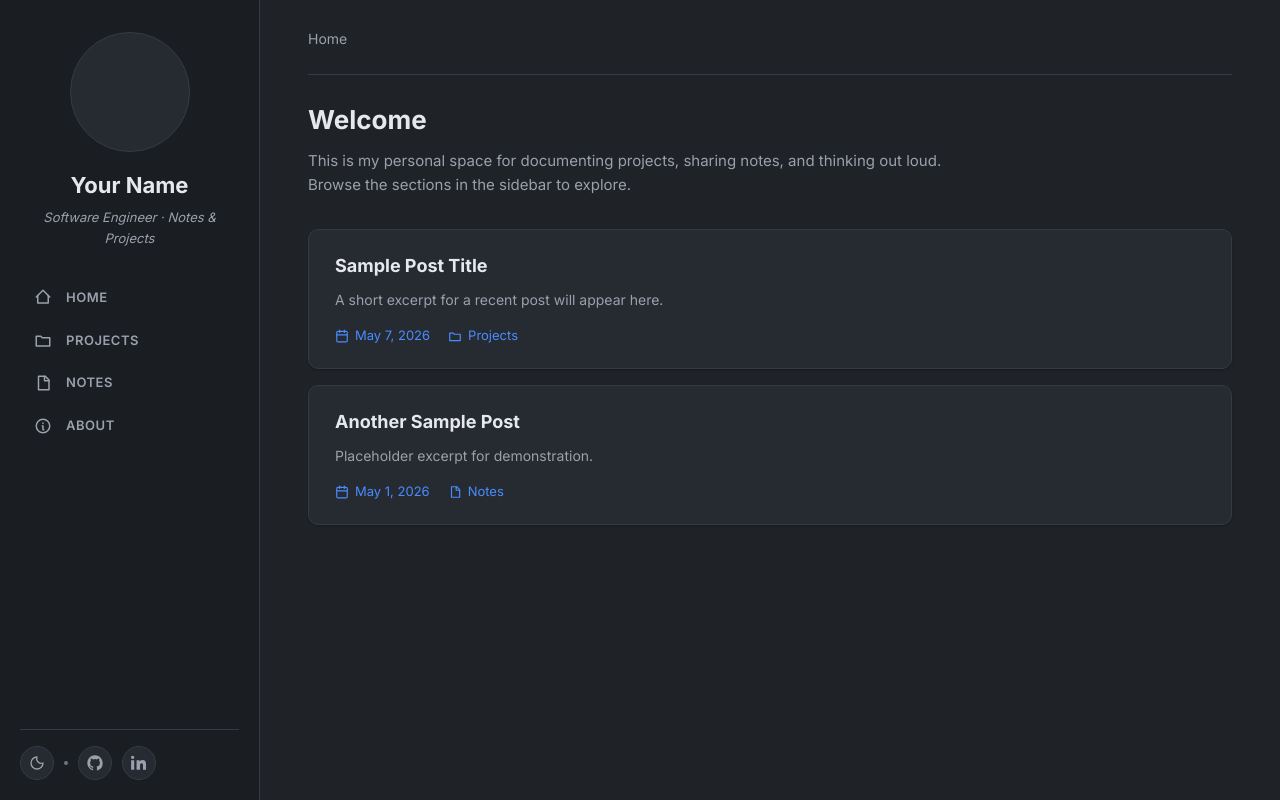
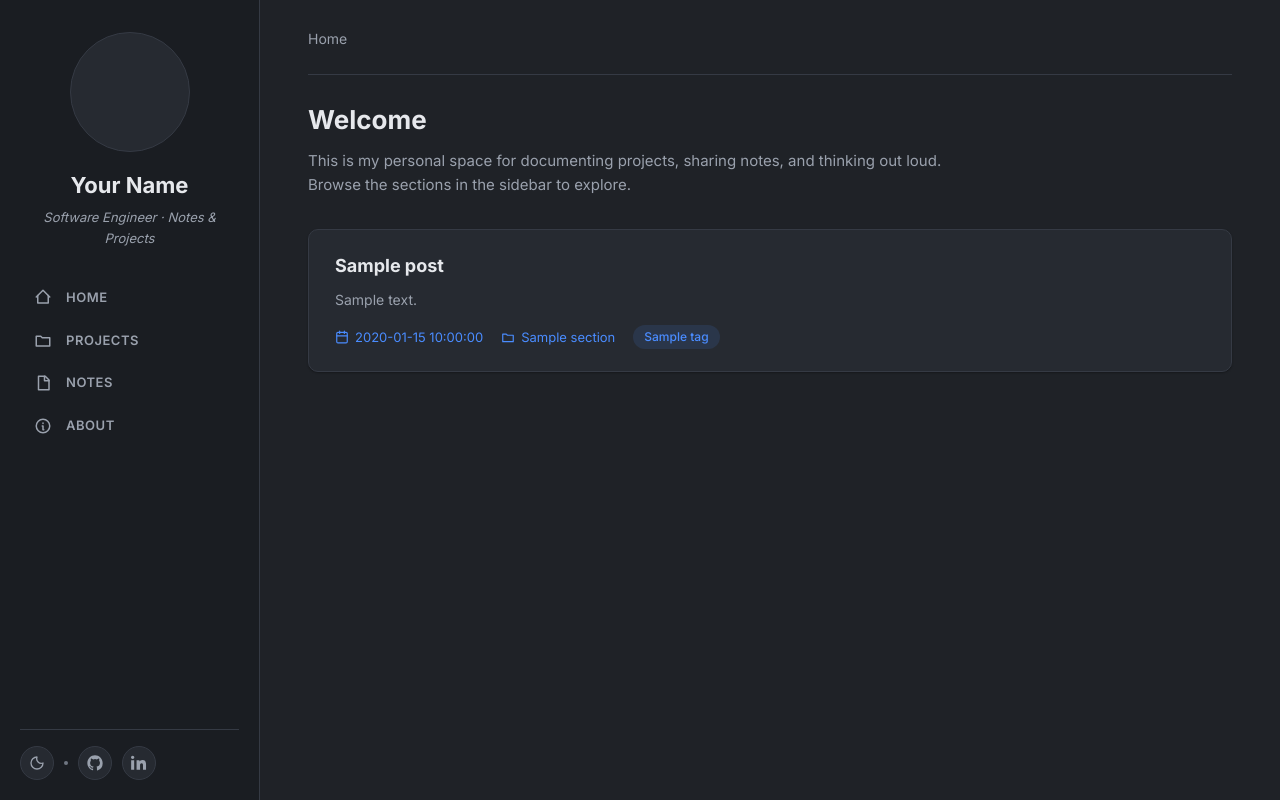
Before and after one commit to dustint121/Portfolio-Website, a Flask app: template templates/home.html in a window 1280 px wide. Run offline with Flask 3, Linux system fonts and the light colour scheme; the template is opened without the code that fills it: most values are stand-ins (such as "Sample title", 1, 10 or a date in 2020).

Commit message:
Functionality for displaying Post 'tabs' on the Home Page alongside ability to view the corresponding md file on a new page once the tab is clicked is implemented. 'Projects' and 'Notes' and 'About' tab on sidebaris not implemented yet.

```diff
--- a/app.py
+++ b/app.py
@@ -1,11 +1,58 @@
-from flask import Flask, render_template
+from flask import Flask, abort, jsonify, render_template
+
+import storage
+from rendering import render_markdown
 
 app = Flask(__name__)
 
 
 @app.route("/")
 def home():
-    return render_template("home.html", active_page="home")
+    # Pull both sections; show the most recent N items together as the
+    # home-page feed (mirrors the reference site's behavior).
+    projects = storage.list_posts("Projects")  # list of Post
+    notes = storage.list_posts("Notes")        # list of Post
+    feed = sorted(
+        projects + notes,
+        key=lambda p: (p.date is None, p.date),  # None dates sink to the bottom
+        reverse=True,
+    )[:10]  # list of Post (top 10)
+
+    return render_template(
+        "home.html",
+        active_page="home",
+        posts=feed,
+    )
+
+
+@app.route("/<section>/<slug>")
+def post_page(section, slug):
+    # section : str, slug : str
+    if section not in storage.SECTIONS:
+        abort(404)
+
+    post = storage.get_post_by_slug(section, slug)  # Post or None
+    if post is None:
+        abort(404)
+
+    body_html = render_markdown(post.body)  # str
+    return render_template(
+        "post.html",
+        active_page=section.lower(),
+        post=post,
+        body_html=body_html,
+    )
+
+
+@app.route("/healthz")
+def healthz():
+    # Output: JSON dict
+    return jsonify(storage.check_connection())
+
+
+@app.errorhandler(404)
+def not_found(_e):
+    return render_template("404.html"), 404
 
 
 if __name__ == "__main__":
--- /dev/null
+++ b/rendering.py
@@ -0,0 +1,39 @@
+"""
+Markdown rendering for post bodies.
+
+Wraps the python-markdown library with a fixed extension set so the same
+flavor of Markdown is used everywhere.
+"""
+
+import markdown
+
+
+# python-markdown extensions we want enabled site-wide. list of str.
+    # - extra:        tables, fenced code, footnotes, attr lists, etc.
+    # - sane_lists:   nicer ordered/unordered list handling
+    # - toc:          generate header anchors (used for in-page links)
+    # - codehilite:   wraps code blocks in <pre><code class="language-..."> for highlighters
+_EXTENSIONS = ["extra", "sane_lists", "toc", "codehilite"]
+
+_EXTENSION_CONFIGS = {
+    "codehilite": {
+        "use_pygments": False,
+        "css_class": "codehilite",
+    },
+}
+
+
+def render_markdown(text):
+    """Render a Markdown string to an HTML string.
+
+    Input:  text : str - Markdown body (front matter already stripped)
+    Output: str  - rendered HTML
+    """
+    if not text:
+        return ""
+    md = markdown.Markdown(
+        extensions=_EXTENSIONS,
+        extension_configs=_EXTENSION_CONFIGS,
+        output_format="html5",
+    )
+    return md.convert(text)
--- a/requirements.txt
+++ b/requirements.txt
@@ -2,3 +2,4 @@ Flask>=3.0.0
 boto3>=1.34.0
 python-dotenv>=1.0.0
 python-frontmatter>=1.1.0
+markdown>=3.6
--- a/static/css/style.css
+++ b/static/css/style.css
@@ -229,11 +229,6 @@ a { color: inherit; text-decoration: none; }
     transition: border-color 0.15s ease, transform 0.15s ease;
 }
 
-.card:hover {
-    border-color: var(--text-subtle);
-    transform: translateY(-1px);
-}
-
 .card-title {
     font-size: 18px;
     font-weight: 700;
@@ -263,6 +258,160 @@ a { color: inherit; text-decoration: none; }
 
 .meta-item svg { width: 14px; height: 14px; }
 
+/* ---------- Card link wrapper ---------- */
+.card-link { display: block; color: inherit; }
+.card-link:hover .card { border-color: var(--text-subtle); transform: translateY(-1px); }
+
+
+/* ---------- Tag pills ---------- */
+.meta-tags {
+    display: inline-flex;
+    flex-wrap: wrap;
+    gap: 6px;
+    align-items: center;
+}
+.tag-pill {
+    display: inline-block;
+    padding: 2px 10px;
+    border-radius: 999px;
+    background: var(--accent-soft);
+    color: var(--accent);
+    font-size: 12px;
+    font-weight: 500;
+    line-height: 1.5;
+    border: 1px solid transparent;
+}
+
+/* ---------- Breadcrumb separator ---------- */
+.crumb-sep {
+    margin: 0 6px;
+    color: var(--text-subtle);
+}
+.breadcrumb a:hover { color: var(--text); }
+
+
+/* ---------- Empty state ---------- */
+.empty-state {
+    padding: 48px 0;
+    color: var(--text-muted);
+    text-align: center;
+}
+.empty-state h2 {
+    font-size: 32px;
+    margin: 0 0 8px;
+    color: var(--text);
+}
+
+
+/* ---------- Post page ---------- */
+.post-header { margin-bottom: 28px; }
+.post-title {
+    font-size: 30px;
+    font-weight: 700;
+    margin: 0 0 10px;
+    color: var(--text);
+    line-height: 1.25;
+}
+.post-meta {
+    display: flex;
+    flex-wrap: wrap;
+    gap: 14px;
+    align-items: center;
+    color: var(--text-muted);
+    font-size: 13px;
+}
+
+
+/* ---------- Markdown body ---------- */
+.markdown {
+    color: var(--text);
+    font-size: 15px;
+    line-height: 1.7;
+    max-width: 760px;
+}
+.markdown h1, .markdown h2, .markdown h3, .markdown h4 {
+    color: var(--text);
+    margin: 1.6em 0 0.6em;
+    line-height: 1.3;
+}
+
+.markdown h1 { font-size: 24px; }
+.markdown h2 { font-size: 20px; }
+.markdown h3 { font-size: 17px; }
+.markdown h4 { font-size: 15px; }
+
+.markdown p { margin: 0 0 1em; }
+
+.markdown a {
+    color: var(--accent);
+    text-decoration: underline;
+    text-underline-offset: 3px;
+}
+
+.markdown ul, .markdown ol { padding-left: 22px; margin: 0 0 1em; }
+.markdown li { margin: 0.3em 0; }
+
+.markdown code {
+    background: var(--surface-hover);
+    padding: 1px 6px;
+    border-radius: 4px;
+    font-size: 0.92em;
+    font-family: ui-monospace, SFMono-Regular, Menlo, Consolas, monospace;
+}
+
+.markdown pre {
+    background: var(--surface);
+    border: 1px solid var(--border);
+    padding: 14px 16px;
+    border-radius: 8px;
+    overflow-x: auto;
+    margin: 0 0 1em;
+}
+
+.markdown pre code {
+    background: transparent;
+    padding: 0;
+    border-radius: 0;
+    font-size: 13px;
+}
+
+.markdown blockquote {
+    margin: 0 0 1em;
+    padding: 0.4em 1em;
+    border-left: 3px solid var(--accent);
+    color: var(--text-muted);
+    background: var(--accent-soft);
+    border-radius: 0 6px 6px 0;
+}
+
+.markdown table {
+    border-collapse: collapse;
+    margin: 0 0 1em;
+    width: 100%;
+}
+
+.markdown th, .markdown td {
+    border: 1px solid var(--border);
+    padding: 8px 12px;
+    text-align: left;
+}
+
+.markdown th { background: var(--surface-hover); font-weight: 600; }
+
+.markdown img {
+    max-width: 100%;
+    height: auto;
+    border-radius: 8px;
+}
+
+.markdown hr {
+    border: 0;
+    border-top: 1px solid var(--border);
+    margin: 2em 0;
+}
+
+
+
 /* ---------- Responsive ---------- */
 @media (max-width: 860px) {
     .layout { grid-template-columns: 1fr; }
--- a/storage.py
+++ b/storage.py
@@ -22,6 +22,7 @@ Each Markdown file is expected to start with YAML front matter:
 """
 
 import os
+import time
 from datetime import date, datetime
 from functools import lru_cache
 
@@ -43,6 +44,13 @@ BUCKET_NAME = os.getenv("MEGA_BUCKET_NAME")
 
 # Folder prefixes inside the bucket. Tuple of strings, capitalized to match S3 keys.
 SECTIONS = ("Projects", "Notes")
+
+# How long (seconds) to cache parsed posts in memory. int.
+CACHE_TTL_SECONDS = 300
+
+# Module-level cache.
+# _cache : dict mapping str (section name) -> tuple(float timestamp, list of Post)
+_cache = {}
 
 
 # ----- Data model -----------------------------------------------------------
@@ -234,15 +242,44 @@ def get_post(key):
     return _parse(key, obj["Body"].read())
 
 
-def list_posts(section):
+def list_posts(section, use_cache=True):
     """Fetch and parse every Markdown file in a section, newest first.
 
-    Input:  section : str - "Projects" or "Notes"
+    Inputs:
+        section   : str  - "Projects" or "Notes"
+        use_cache : bool - read/write the in-memory TTL cache when True
     Output: list of Post
     """
+    now = time.time()  # float
+    if use_cache:
+        cached = _cache.get(section)  # tuple or None
+        if cached and (now - cached[0]) < CACHE_TTL_SECONDS:
+            return cached[1]
+
     posts = [get_post(k) for k in list_keys(section)]  # list of Post
     posts.sort(key=lambda p: (p.date or date.min), reverse=True)
+    if use_cache:
+        _cache[section] = (now, posts)
     return posts
+
+
+def get_post_by_slug(section, slug, use_cache=True):
+    """Look up a single post by section + slug.
+    Inputs:
+        section   : str
+        slug      : str  - filename without .md extension
+        use_cache : bool
+    Output: Post or None
+    """
+    for p in list_posts(section, use_cache=use_cache):
+        if p.slug == slug:
+            return p
+    return None
+
+
+def clear_cache():
+    """Drop the in-memory cache so the next read goes back to S3."""
+    _cache.clear()
 
 
 def list_all_posts():
--- a/templates/home.html
+++ b/templates/home.html
@@ -12,39 +12,41 @@
     </p>
 </section>
 
+{% if posts %}
 <section class="card-list" aria-label="Recent posts">
+    {% for post in posts %}
+    <a class="card-link" href="{{ url_for('post_page', section=post.section, slug=post.slug) }}">
         <article class="card">
-        <h3 class="card-title">Sample Post Title</h3>
-        <p class="card-excerpt">
-            A short excerpt for a recent post will appear here.
-        </p>
+            <h3 class="card-title">{{ post.title }}</h3>
+            {% if post.summary %}
+            <p class="card-excerpt">{{ post.summary }}</p>
+            {% endif %}
             <div class="card-meta">
+                {% if post.date_iso %}
                 <span class="meta-item">
                     <svg viewBox="0 0 24 24" fill="none" stroke="currentColor" stroke-width="2" stroke-linecap="round" stroke-linejoin="round" aria-hidden="true"><rect x="3" y="4" width="18" height="18" rx="2"/><path d="M16 2v4M8 2v4M3 10h18"/></svg>
-                May 7, 2026
+                    {{ post.date_iso }}
                 </span>
+                {% endif %}
                 <span class="meta-item">
                     <svg viewBox="0 0 24 24" fill="none" stroke="currentColor" stroke-width="2" stroke-linecap="round" stroke-linejoin="round" aria-hidden="true"><path d="M3 7h6l2 2h10v11H3z"/></svg>
-                Projects
+                    {{ post.section }}
                 </span>
+                {% if post.tags %}
+                <span class="meta-tags">
+                    {% for tag in post.tags %}
+                    <span class="tag-pill">{{ tag }}</span>
+                    {% endfor %}
+                </span>
+                {% endif %}
             </div>
         </article>
-
-    <article class="card">
-        <h3 class="card-title">Another Sample Post</h3>
-        <p class="card-excerpt">
-            Placeholder excerpt for demonstration.
-        </p>
-        <div class="card-meta">
-            <span class="meta-item">
-                <svg viewBox="0 0 24 24" fill="none" stroke="currentColor" stroke-width="2" stroke-linecap="round" stroke-linejoin="round" aria-hidden="true"><rect x="3" y="4" width="18" height="18" rx="2"/><path d="M16 2v4M8 2v4M3 10h18"/></svg>
-                May 1, 2026
-            </span>
-            <span class="meta-item">
-                <svg viewBox="0 0 24 24" fill="none" stroke="currentColor" stroke-width="2" stroke-linecap="round" stroke-linejoin="round" aria-hidden="true"><path d="M6 3h9l5 5v13H6z"/><path d="M14 3v6h6"/></svg>
-                Notes
-            </span>
-        </div>
-    </article>
+    </a>
+    {% endfor %}
 </section>
+{% else %}
+<section class="empty-state">
+    <p>No posts yet. Upload a Markdown file to your bucket to see it here.</p>
+</section>
+{% endif %}
 {% endblock %}
```
Also changed, not shown: templates/404.html (added, +15 -0 lines), templates/post.html (added, +40 -0 lines), 1 other file. Lines whose indentation alone changed are shown as unchanged.
